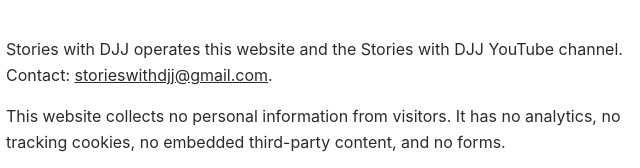
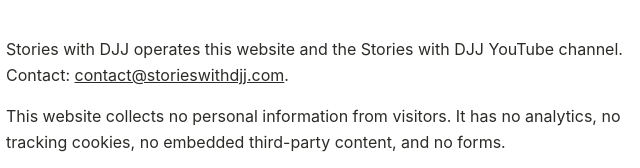
Before and after one commit to carcar9626/storieswithdjj-web, a plain HTML site: page privacy/index.html in a window 1280 px wide. Shown: the part 207-375 px from the top of the page, 314-954 px from the left. Drawn offline with Linux system fonts and the light colour scheme.

Commit message:
Use contact@storieswithdjj.com on the privacy page instead of the gmail address
Co-Authored-By: Claude Sonnet 5 <noreply@anthropic.com>

```diff
--- a/privacy/index.html
+++ b/privacy/index.html
@@ -70,7 +70,7 @@
     <h1>Privacy Policy</h1>
     <p class="effective-date">Effective date: November 14, 2026</p>
 
-    <p>Stories with DJJ operates this website and the Stories with DJJ YouTube channel. Contact: <a href="mailto:storieswithdjj@gmail.com">storieswithdjj@gmail.com</a>.</p>
+    <p>Stories with DJJ operates this website and the Stories with DJJ YouTube channel. Contact: <a href="mailto:contact@storieswithdjj.com">contact@storieswithdjj.com</a>.</p>
 
     <p>This website collects no personal information from visitors. It has no analytics, no tracking cookies, no embedded third-party content, and no forms.</p>
 
```
